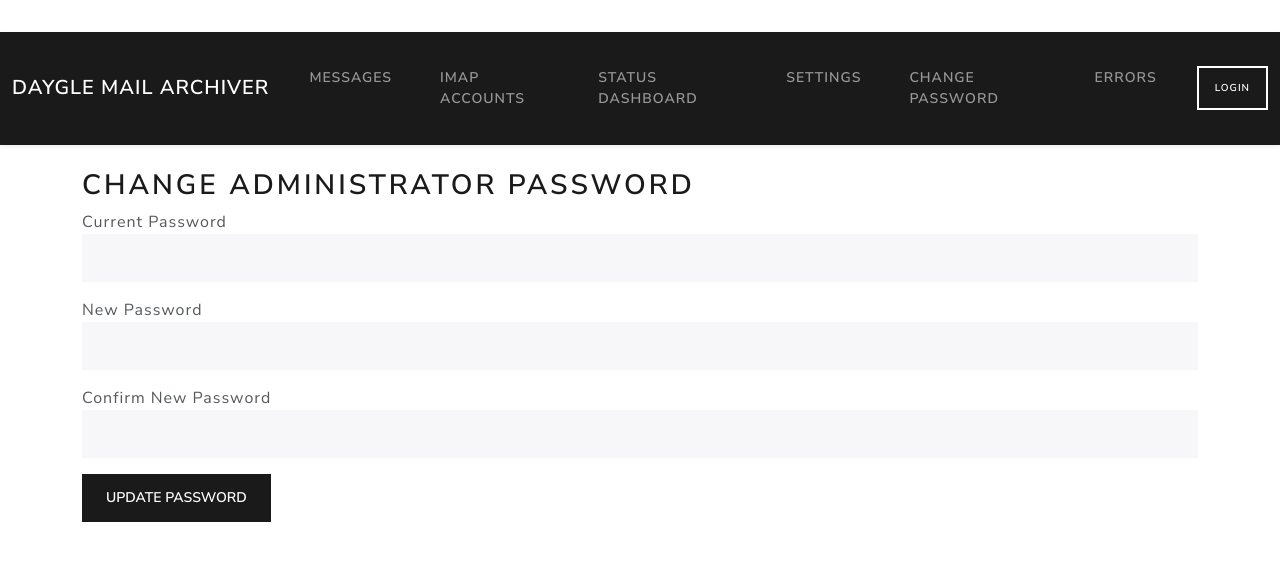
After one commit to daygle/daygle-mail-archiver, a FastAPI app: template api/templates/admin_password.html in a window 1280 px wide. The commit adds this page. Shown: the top 561 px of the page. Run offline with FastAPI, Linux system fonts and the light colour scheme; the template is opened without the code that fills it, so the values that code supplies are empty; some libraries are stand-ins or nearby versions.

Commit message:
Admin Password

```diff
--- a/api/app.py
+++ b/api/app.py
@@ -1088,3 +1088,87 @@ def api_list_messages(
     with engine.begin() as conn:
         rows = conn.execute(text(list_sql), params).mappings().all()
         return list(rows)
+
+# ------------------
+# Administrator Password
+# ------------------
+
+@app.get("/admin/password", response_class=HTMLResponse)
+def admin_password_form(request: Request):
+    if not require_login(request):
+        return RedirectResponse(url="/login", status_code=303)
+
+    return templates.TemplateResponse(
+        "admin_password.html",
+        {
+            "request": request,
+            "error": None,
+            "success": None,
+        },
+    )
+
+
+@app.post("/admin/password", response_class=HTMLResponse)
+def admin_password_submit(
+    request: Request,
+    current_password: str = Form(...),
+    new_password: str = Form(...),
+    confirm_password: str = Form(...),
+):
+    if not require_login(request):
+        return RedirectResponse(url="/login", status_code=303)
+
+    user_id = request.session["user_id"]
+
+    # Validate new password
+    if new_password != confirm_password:
+        return templates.TemplateResponse(
+            "admin_password.html",
+            {
+                "request": request,
+                "error": "New passwords do not match.",
+                "success": None,
+            },
+        )
+
+    with engine.begin() as conn:
+        row = conn.execute(
+            text(
+                """
+                SELECT password_hash = crypt(:current, password_hash) AS valid
+                FROM users
+                WHERE id = :id
+                """
+            ),
+            {"id": user_id, "current": current_password},
+        ).mappings().first()
+
+        if not row or not row["valid"]:
+            return templates.TemplateResponse(
+                "admin_password.html",
+                {
+                    "request": request,
+                    "error": "Current password is incorrect.",
+                    "success": None,
+                },
+            )
+
+        conn.execute(
+            text(
+                """
+                UPDATE users
+                SET password_hash = crypt(:new, gen_salt('bf'))
+                WHERE id = :id
+                """
+            ),
+            {"id": user_id, "new": new_password},
+        )
+
+    return templates.TemplateResponse(
+        "admin_password.html",
+        {
+            "request": request,
+            "error": None,
+            "success": "Password updated successfully.",
+        },
+    )
--- /dev/null
+++ b/api/templates/admin_password.html
@@ -0,0 +1,31 @@
+{% extends "base.html" %}
+{% block content %}
+<h2>Change Administrator Password</h2>
+
+{% if error %}
+<div class="alert alert-danger">{{ error }}</div>
+{% endif %}
+
+{% if success %}
+<div class="alert alert-success">{{ success }}</div>
+{% endif %}
+
+<form method="post">
+    <div class="mb-3">
+        <label>Current Password</label>
+        <input type="password" name="current_password" class="form-control" required>
+    </div>
+
+    <div class="mb-3">
+        <label>New Password</label>
+        <input type="password" name="new_password" class="form-control" required>
+    </div>
+
+    <div class="mb-3">
+        <label>Confirm New Password</label>
+        <input type="password" name="confirm_password" class="form-control" required>
+    </div>
+
+    <button type="submit" class="btn btn-primary">Update Password</button>
+</form>
+{% endblock %}
--- a/api/templates/base.html
+++ b/api/templates/base.html
@@ -70,6 +70,10 @@
                 </li>
 
                 <li class="nav-item">
+                    <a class="nav-link" href="/admin/password">Change Password</a>
+                </li>
+
+                <li class="nav-item">
                     <a class="nav-link" href="/errors">Errors</a>
                 </li>
 
```
